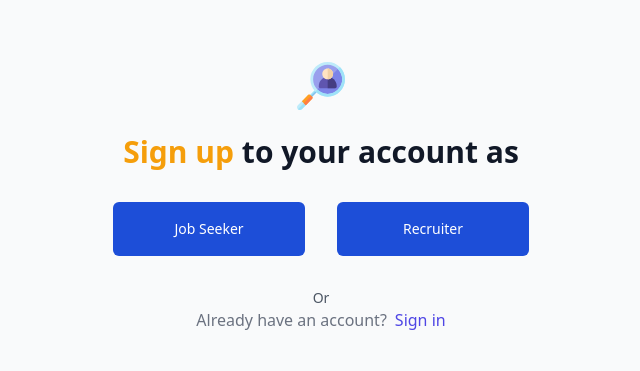
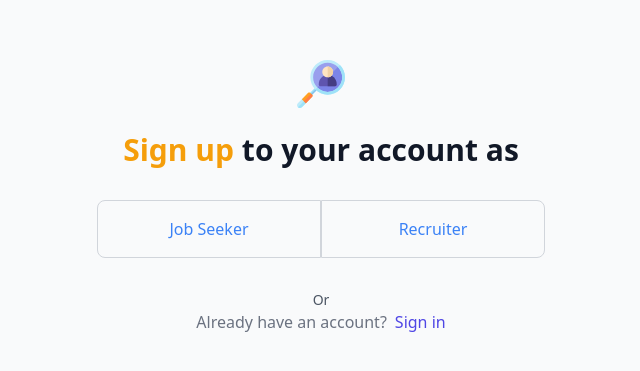
Before and after one commit to Excellent-Echo/excho-job, a React (Create React App) app in the folder client/: page /signup in a window 1280 px wide. Shown: the part 203-574 px from the top of the page, without its empty margins (319-959 px from the left). Built offline with nearby package versions, Linux system fonts and the light colour scheme.

Commit message:
Fix sign up & sign in | Fauzul

```diff
--- a/client/src/pages/SignInRolePage.jsx
+++ b/client/src/pages/SignInRolePage.jsx
@@ -16,13 +16,13 @@ export default function SignInRolePage() {
 
           <div className="flex my-8">
             <Link
-              className="flex justify-center mx-4 px-6 py-4 w-full text-white text-sm font-medium bg-blue-700 hover:bg-blue-800 border border-transparent rounded-md focus:outline-none focus:ring-blue-500 focus:ring-offset-2 focus:ring-2"
+              className="text-md flex justify-center px-6 py-4 w-full text-blue-500 hover:text-white font-medium hover:bg-blue-500 border border-gray-300 rounded-l-lg"
               to="/signin-jobseeker"
             >
               Job Seeker
             </Link>
             <Link
-              className="flex justify-center mx-4 px-6 py-4 w-full text-white text-sm font-medium bg-blue-700 hover:bg-blue-800 border border-transparent rounded-md focus:outline-none focus:ring-blue-500 focus:ring-offset-2 focus:ring-2"
+              className="text-md flex justify-center px-6 py-4 w-full text-blue-500 hover:text-white font-medium hover:bg-blue-500 border border-gray-300 rounded-r-lg"
               to="/signin-recruiter"
             >
               Recruiter
--- a/client/src/pages/SignUpRolePage.jsx
+++ b/client/src/pages/SignUpRolePage.jsx
@@ -13,22 +13,20 @@ export default function SignUpRolePage() {
             <span className="text-yellow-500">Sign up</span> to your account as
           </h2>
 
-          {/*role*/}
           <div className="flex my-8">
             <Link
-              className="flex justify-center mx-4 px-6 py-4 w-full text-white text-sm font-medium bg-blue-700 hover:bg-blue-800 border border-transparent rounded-md focus:outline-none focus:ring-blue-500 focus:ring-offset-2 focus:ring-2"
-              to="/signup-jobseeker"
+              className="text-md flex justify-center px-6 py-4 w-full text-blue-500 hover:text-white font-medium hover:bg-blue-500 border border-gray-300 rounded-l-lg"
+              to="/signin-jobseeker"
             >
               Job Seeker
             </Link>
             <Link
-              className="flex justify-center mx-4 px-6 py-4 w-full text-white text-sm font-medium bg-blue-700 hover:bg-blue-800 border border-transparent rounded-md focus:outline-none focus:ring-blue-500 focus:ring-offset-2 focus:ring-2"
-              to="/signup-recruiter"
+              className="text-md flex justify-center px-6 py-4 w-full text-blue-500 hover:text-white font-medium hover:bg-blue-500 border border-gray-300 rounded-r-lg"
+              to="/signin-recruiter"
             >
               Recruiter
             </Link>
           </div>
-          {/*role*/}
 
           <p className="mt-2 text-center text-gray-600 text-sm">
             Or
```
